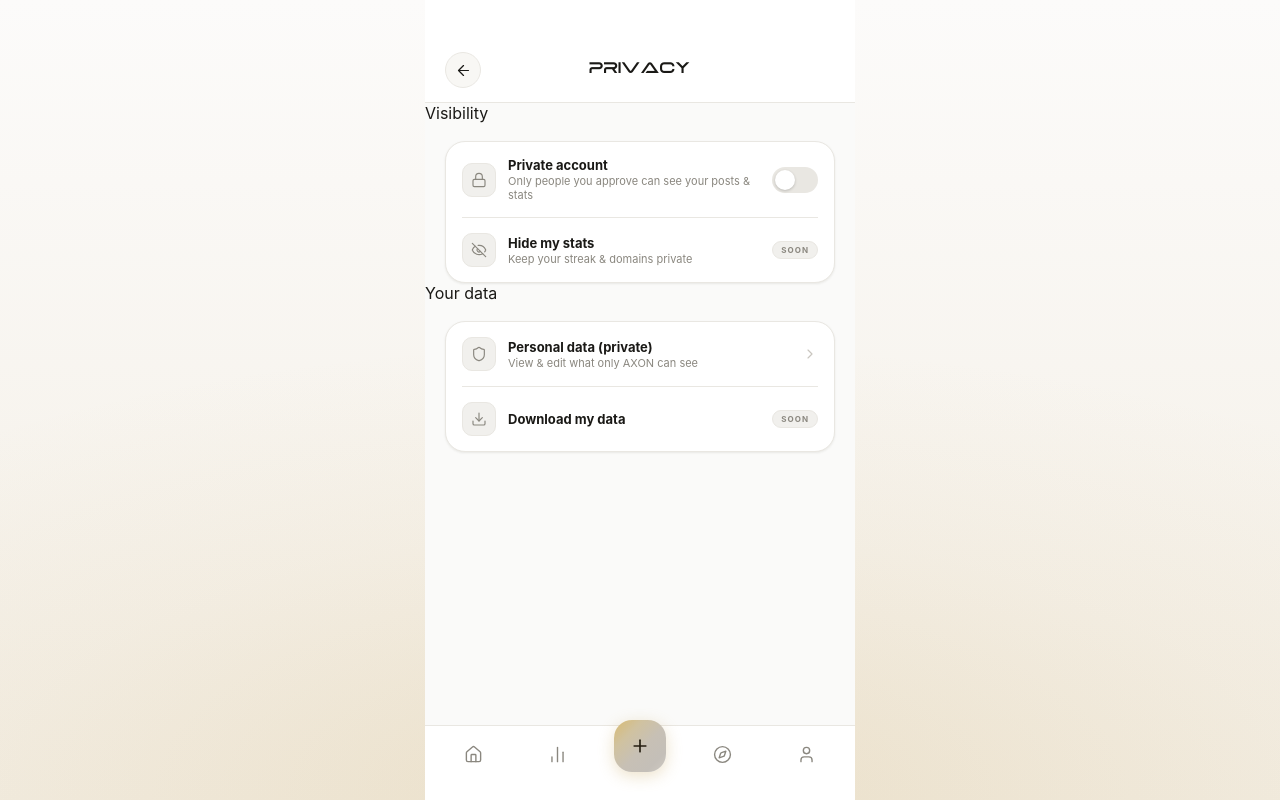
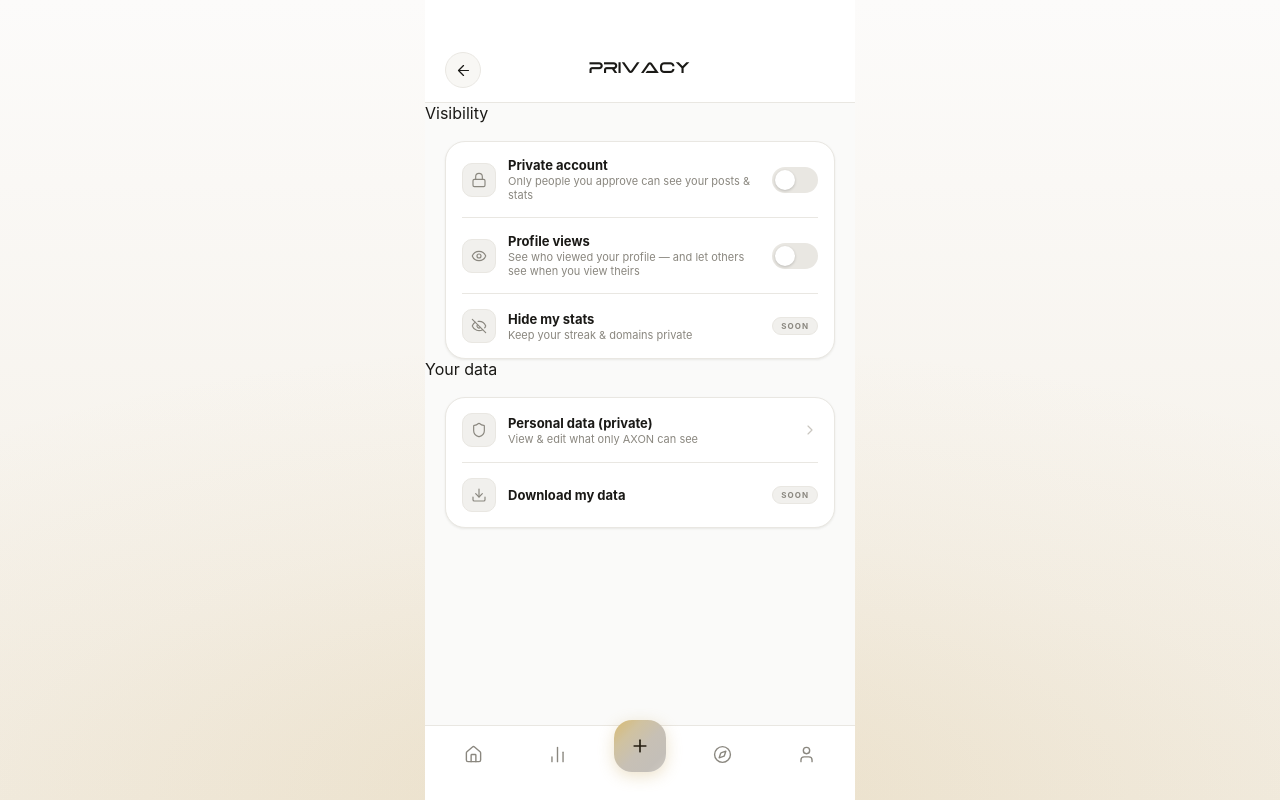
Before and after one commit to kbm20010807-png/ephas-twin-v3, a Flask app: template templates/privacy.html in a window 1280 px wide. Run offline with Flask 3, Linux system fonts and the light colour scheme; the template is opened without the code that fills it, so the values that code supplies are empty.

Commit message:
feat: public profiles + reciprocal 'who viewed your profile' (LinkedIn-style)
- New /u/<username> public profile page (avatar, level, bio, follow, posts) +
  'View profile' button in the story overlay
- ProfileView model + User.show_profile_views (default ON) + migration
- A view is recorded ONLY when BOTH viewer and viewed have it enabled (throttled 6h)
- Notifications: 'X viewed your profile' (only shown if you have it enabled)
- Privacy settings: Profile views toggle (reciprocal, default on)

```diff
--- a/app.py
+++ b/app.py
@@ -53,6 +53,7 @@ class User(db.Model):
     tz_offset = db.Column(db.Integer, default=0)  # minutes east of UTC (from the user's device)
     is_pro = db.Column(db.Boolean, default=False)  # TWIN Pro subscriber
     axon_personality = db.Column(db.String(20), default='mentor')  # how AXON talks
+    show_profile_views = db.Column(db.Boolean, default=True)  # reciprocal "who viewed your profile"
     created_at = db.Column(db.DateTime, default=datetime.utcnow)
 
     def set_password(self, pw):
@@ -117,6 +118,14 @@ class Follow(db.Model):
     id = db.Column(db.Integer, primary_key=True)
     follower_id = db.Column(db.Integer, db.ForeignKey('users.id'), index=True, nullable=False)
     following_id = db.Column(db.Integer, db.ForeignKey('users.id'), index=True, nullable=False)
+    created_at = db.Column(db.DateTime, default=datetime.utcnow)
+
+class ProfileView(db.Model):
+    # Recorded only when BOTH viewer and viewed have show_profile_views on (reciprocal, LinkedIn-style)
+    __tablename__ = 'profile_views'
+    id = db.Column(db.Integer, primary_key=True)
+    viewer_id = db.Column(db.Integer, db.ForeignKey('users.id'), index=True, nullable=False)
+    viewed_id = db.Column(db.Integer, db.ForeignKey('users.id'), index=True, nullable=False)
     created_at = db.Column(db.DateTime, default=datetime.utcnow)
 
 class AxonMessage(db.Model):
@@ -709,6 +718,7 @@ with app.app_context():
         "ALTER TABLE follows ADD COLUMN IF NOT EXISTS created_at TIMESTAMP",
         "ALTER TABLE users ADD COLUMN IF NOT EXISTS is_pro BOOLEAN DEFAULT FALSE",
         "ALTER TABLE users ADD COLUMN IF NOT EXISTS axon_personality VARCHAR(20) DEFAULT 'mentor'",
+        "ALTER TABLE users ADD COLUMN IF NOT EXISTS show_profile_views BOOLEAN DEFAULT TRUE",
     ):
         try:
             db.session.execute(text(stmt))
@@ -1070,6 +1080,11 @@ def notifications_ctx(user):
         actor_ids |= {x.user_id for x in likes} | {x.user_id for x in comments}
     follows = Follow.query.filter_by(following_id=user.id).order_by(Follow.id.desc()).limit(15).all()
     actor_ids |= {f.follower_id for f in follows}
+    # Profile views (only if the user opted in)
+    views = []
+    if getattr(user, 'show_profile_views', True):
+        views = ProfileView.query.filter_by(viewed_id=user.id).order_by(ProfileView.id.desc()).limit(15).all()
+        actor_ids |= {v.viewer_id for v in views}
     names = {u.id: (u.name or u.username) for u in User.query.filter(User.id.in_(actor_ids or [0])).all()}
     for f in follows:
         notifs.append({'type': 'follow', 'icon': 'user-plus', 'sort': 'b' + str(f.id),
@@ -1080,6 +1095,9 @@ def notifications_ctx(user):
     for l in likes:
         notifs.append({'type': 'like', 'icon': 'heart', 'sort': 'a' + str(l.id),
                        'text': f"{names.get(l.user_id, 'Someone')} liked your post", 'time': 'recently', 'unread': False})
+    for v in views:
+        notifs.append({'type': 'view', 'icon': 'eye', 'sort': 'd' + str(v.id),
+                       'text': f"{names.get(v.viewer_id, 'Someone')} viewed your profile", 'time': time_ago(v.created_at), 'unread': True})
     # Quest completions
     q = quests_ctx(user)
     for period, key in (('Daily', 'daily'), ('Weekly', 'weekly'), ('Monthly', 'monthly'), ('Seasonal', 'seasonal')):
@@ -1336,7 +1354,7 @@ def stories_ctx(cu):
         streak, _ = _streaks(_checkin_dates(u))
         nm = u.name or u.username
         out.append({
-            'id': u.id, 'name': nm, 'first': nm.split(' ')[0][:14],
+            'id': u.id, 'name': nm, 'first': nm.split(' ')[0][:14], 'username': u.username,
             'init': (nm[:1] or 'U').upper(), 'has_avatar': bool(u.avatar),
             'sleep': ci.sleep if ci.sleep is not None else '—',
             'energy': ci.energy if ci.energy is not None else '—',
@@ -1474,6 +1492,43 @@ def search():
         courses = serialize_posts(course_rows, cu)
     return render_template('search.html', u=user_ctx(), q=q, u_id=cu.id,
                            people=people, posts=posts, courses=courses, active='grow')
+
+def public_profile_ctx(target, viewer):
+    dates = _checkin_dates(target)
+    total = len(dates); xp = total * 50; level = xp // 200 + 1
+    nm = target.name or target.username
+    return {
+        'id': target.id, 'name': nm, 'first': nm.split(' ')[0], 'username': target.username,
+        'has_avatar': bool(target.avatar), 'has_banner': bool(target.banner), 'bio': target.bio or '',
+        'level': level, 'level_title': level_title_for(level), 'xp': xp,
+        'followers': Follow.query.filter_by(following_id=target.id).count(),
+        'following': Follow.query.filter_by(follower_id=target.id).count(),
+        'member_since': target.created_at.strftime('%b %Y') if target.created_at else 'Just now',
+        'city': target.city or '', 'job': target.job or '',
+        'is_following': Follow.query.filter_by(follower_id=viewer.id, following_id=target.id).first() is not None,
+        'views': ProfileView.query.filter_by(viewed_id=target.id).count(),
+    }
+
+@app.route('/u/<username>')
+def public_profile(username):
+    if not auth(): return redirect('/login')
+    cu = current_user()
+    target = User.query.filter(func.lower(User.username) == username.lower()).first()
+    if not target:
+        return render_template('profile_public.html', u=user_ctx(), notfound=True, active='home'), 404
+    if target.id == cu.id:
+        return redirect('/profile')
+    # Reciprocal view recording: only when BOTH have it on; throttle to once / 6h per viewer
+    if cu.show_profile_views and target.show_profile_views:
+        recent = ProfileView.query.filter(ProfileView.viewer_id == cu.id, ProfileView.viewed_id == target.id,
+                                           ProfileView.created_at >= datetime.utcnow() - timedelta(hours=6)).first()
+        if not recent:
+            db.session.add(ProfileView(viewer_id=cu.id, viewed_id=target.id))
+            db.session.commit()
+    posts = serialize_posts(Post.query.filter(Post.user_id == target.id, Post.kind.in_(['post', 'thread', 'reel']))
+                            .order_by(Post.created_at.desc()).limit(12).all(), cu)
+    return render_template('profile_public.html', u=user_ctx(), p=public_profile_ctx(target, cu),
+                           posts=posts, active='home')
 
 @app.route('/profile')
 def profile():
@@ -1812,12 +1867,17 @@ def personal():
 @app.route('/privacy', methods=['GET', 'POST'])
 def privacy():
     if not auth(): return redirect('/login')
-    p = get_profile(current_user())
+    cu = current_user()
+    p = get_profile(cu)
     if request.method == 'POST':
-        p.private_account = request.form.get('private_account') == '1'
+        if 'private_account' in request.form:
+            p.private_account = request.form.get('private_account') == '1'
+        if 'show_views' in request.form:
+            cu.show_profile_views = request.form.get('show_views') == '1'
         db.session.commit()
-        return {'ok': True, 'private': p.private_account}
-    return render_template('privacy.html', u=user_ctx(), p=p, active='settings')
+        return {'ok': True}
+    return render_template('privacy.html', u=user_ctx(), p=p,
+                           show_views=cu.show_profile_views, active='settings')
 
 @app.route('/calendar')
 def calendar():
--- a/templates/home.html
+++ b/templates/home.html
@@ -155,6 +155,7 @@
       <i data-lucide="flame"></i>
       <div class="story-streak-txt" id="storyStreak"></div>
     </div>
+    <a id="storyProfileLink" href="#" style="display:block;margin-top:18px;background:var(--grad);color:#241D10;border-radius:var(--r-full);padding:11px;font-size:13px;font-weight:800;text-decoration:none;">View profile</a>
   </div>
 </div>
 
@@ -372,6 +373,7 @@ function openStory(i) {
   document.getElementById('storyEnergy').textContent = s.energy;
   document.getElementById('storyMood').textContent = s.mood;
   document.getElementById('storyStreak').textContent = s.streak + '-Day Streak';
+  document.getElementById('storyProfileLink').href = '/u/' + s.username;
   const fill = document.getElementById('storyBarFill');
   fill.style.animation = 'none';
   fill.offsetHeight;
--- a/templates/privacy.html
+++ b/templates/privacy.html
@@ -30,6 +30,14 @@
     </label>
   </div>
   <div class="pv-row">
+    <div class="pv-ico"><i data-lucide="eye"></i></div>
+    <div class="pv-info"><div class="pv-title">Profile views</div><div class="pv-sub">See who viewed your profile — and let others see when you view theirs</div></div>
+    <label class="toggle">
+      <input type="checkbox" id="viewsToggle" {% if show_views %}checked{% endif %} onchange="setViews(this)">
+      <div class="toggle-track"></div><div class="toggle-thumb"></div>
+    </label>
+  </div>
+  <div class="pv-row">
     <div class="pv-ico"><i data-lucide="eye-off"></i></div>
     <div class="pv-info"><div class="pv-title">Hide my stats</div><div class="pv-sub">Keep your streak & domains private</div></div>
     <span style="font-size:8px;font-weight:700;letter-spacing:1px;color:var(--sub);background:var(--bg-2);border:1px solid var(--border);border-radius:var(--r-full);padding:3px 8px;">SOON</span>
@@ -56,5 +64,8 @@
 function setPrivate(el){
   fetch('/privacy',{method:'POST',headers:{'Content-Type':'application/x-www-form-urlencoded'},body:new URLSearchParams({private_account: el.checked ? '1':'0'})}).catch(()=>{});
 }
+function setViews(el){
+  fetch('/privacy',{method:'POST',headers:{'Content-Type':'application/x-www-form-urlencoded'},body:new URLSearchParams({show_views: el.checked ? '1':'0'})}).catch(()=>{});
+}
 </script>
 {% endblock %}
```
Also changed, not shown: templates/profile_public.html (added, +90 -0 lines), 1 other file.
